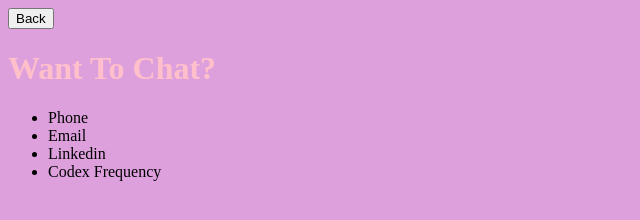
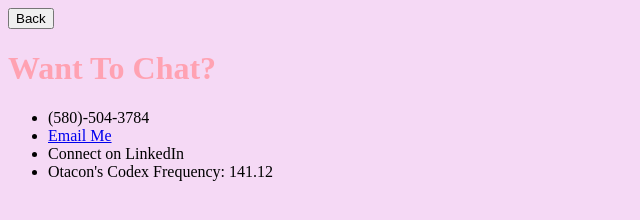
Before and after one commit to And-rob-2000/And-rob-2000.github.io, a plain HTML site: page Contact.html in a window 1280 px wide. Shown: the whole page, without its empty margins (0-640 px from the left). Drawn offline with Linux system fonts and the light colour scheme.

Commit message:
Updated pages

```diff
--- a/Contact.html
+++ b/Contact.html
@@ -16,10 +16,10 @@
 </div>
 <h1>Want To Chat?</h1>
 <ul>
-    <li>Phone</li>
-    <li>Email</li>
-    <li>Linkedin</li>
-    <li>Codex Frequency</li>
+    <li>(580)-504-3784</li>
+    <li><a href="mailto:acr3000@yahoo.com">Email Me</a></li>
+    <li><a herf="www.linkedin.com/in/andrew-roberts-7b406b215">Connect on LinkedIn</a></li>
+    <li>Otacon's Codex Frequency: 141.12</li>
 </ul>
 </body>
 </html>
--- a/style.css
+++ b/style.css
@@ -1,8 +1,8 @@
 body {
-  background-color: plum;
+  background-color: rgb(245, 217, 245);
 }
 h1 {
-  color: pink;
+  color: rgb(255, 162, 178);
 }
 p {
   color: black;
```
Also changed, not shown: Projects.html (+1 -0 lines), Resume.html (+2 -2 lines), index.html (+1 -0 lines).
